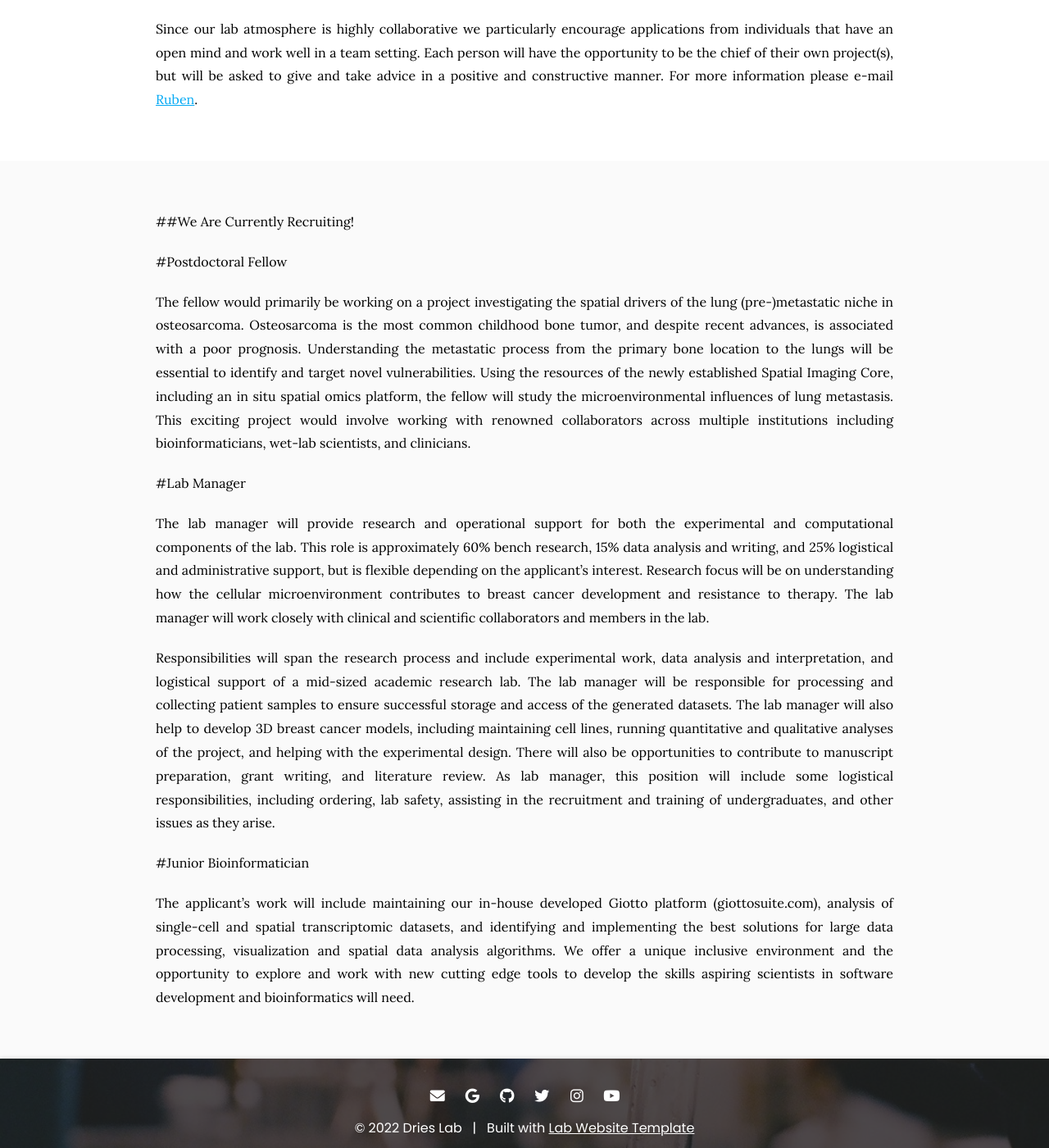
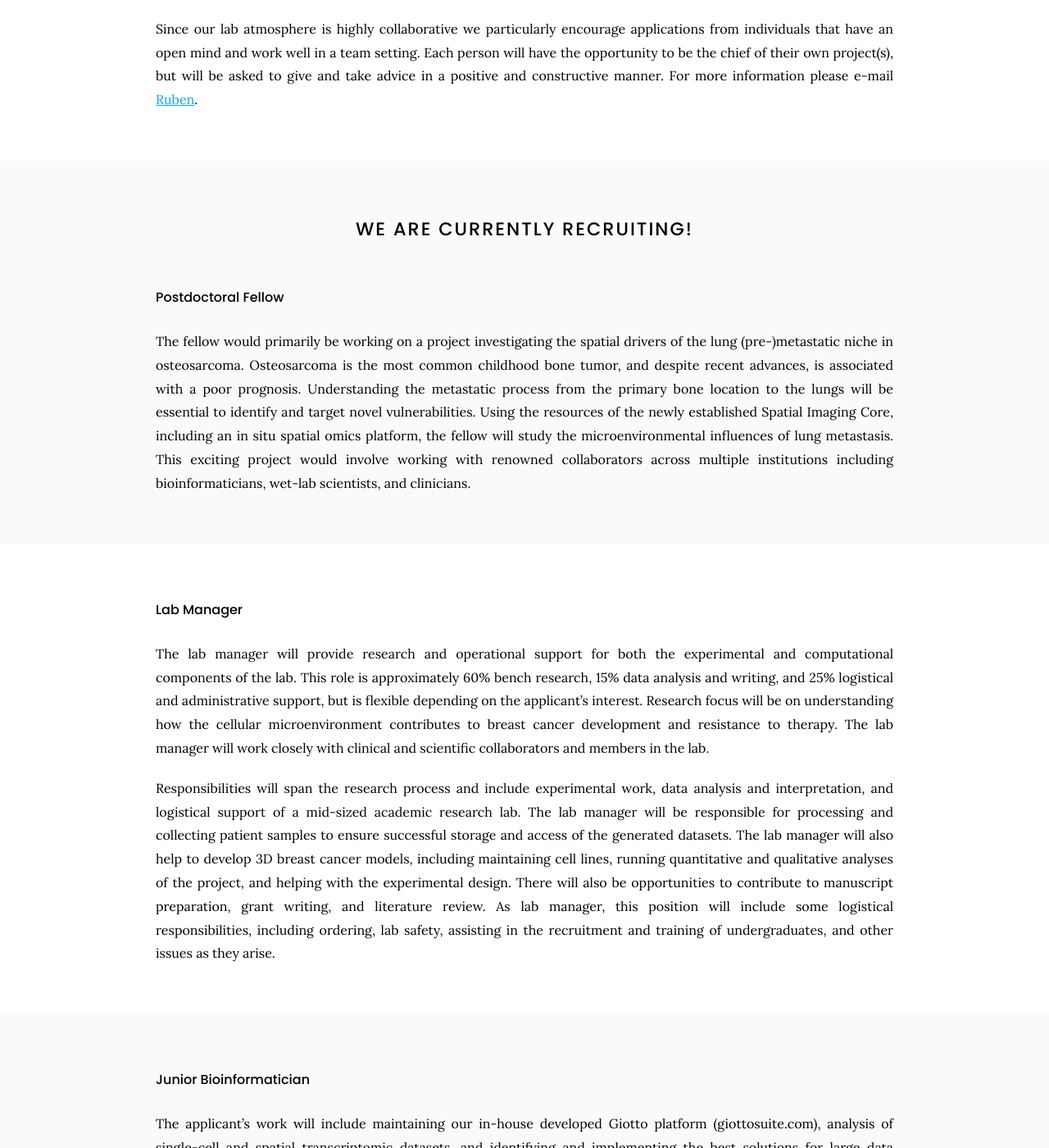
Before and after one commit to quynhsun/testinggit, a Jekyll site: the page built from Join Us/index.md, in a window 1280 px wide and 1400 px high, scrolled down 430 px. Shown: the whole window at 82% size. Built offline with Jekyll 4.4.1, drawn with Linux system fonts in a browser that asks for light colours.

Commit message:
Update index.md

```diff
--- a/Join Us/index.md
+++ b/Join Us/index.md
@@ -12,20 +12,22 @@ Since our lab atmosphere is highly collaborative we particularly encourage appli
 
 {% include section.html %}
 
-##We Are Currently Recruiting!
+# We Are Currently Recruiting!
 
-#Postdoctoral Fellow
+#### Postdoctoral Fellow
 
 The fellow would primarily be working on a project investigating the spatial drivers of the lung (pre-)metastatic niche in osteosarcoma. Osteosarcoma is the most common childhood bone tumor, and despite recent advances, is associated with a poor prognosis. Understanding the metastatic process from the primary bone location to the lungs will be essential to identify and target novel vulnerabilities. Using the resources of the newly established Spatial Imaging Core, including an in situ spatial omics platform, the fellow will study the microenvironmental influences of lung metastasis. This exciting project would involve working with renowned collaborators across multiple institutions including bioinformaticians, wet-lab scientists, and clinicians.
 
+{% include section.html %}
 
-#Lab Manager
+#### Lab Manager
 
 The lab manager will provide research and operational support for both the experimental and computational components of the lab. This role is approximately 60% bench research, 15% data analysis and writing, and 25% logistical and administrative support, but is flexible depending on the applicant’s interest. Research focus will be on understanding how the cellular microenvironment contributes to breast cancer development and resistance to therapy. The lab manager will work closely with clinical and scientific collaborators and members in the lab.
 
 Responsibilities will span the research process and include experimental work, data analysis and interpretation, and logistical support of a mid-sized academic research lab. The lab manager will be responsible for processing and collecting patient samples to ensure successful storage and access of the generated datasets. The lab manager will also help to develop 3D breast cancer models, including maintaining cell lines, running quantitative and qualitative analyses of the project, and helping with the experimental design. There will also be opportunities to contribute to manuscript preparation, grant writing, and literature review. As lab manager, this position will include some logistical responsibilities, including ordering, lab safety, assisting in the recruitment and training of undergraduates, and other issues as they arise.
 
+{% include section.html %}
 
-#Junior Bioinformatician
+#### Junior Bioinformatician
 
 The applicant’s work will include maintaining our in-house developed Giotto platform (giottosuite.com), analysis of single-cell and spatial transcriptomic datasets, and identifying and implementing the best solutions for large data processing, visualization and spatial data analysis algorithms. We offer a unique inclusive environment and the opportunity to explore and work with new cutting edge tools to develop the skills aspiring scientists in software development and bioinformatics will need.
```
